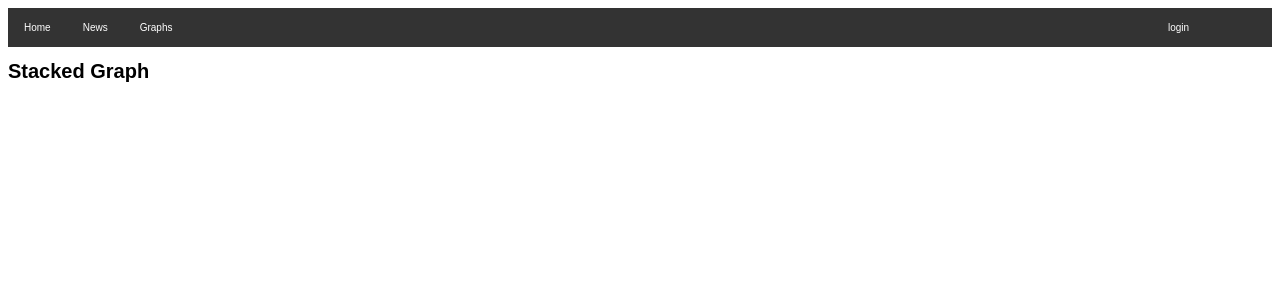
After one commit to Gilmardealcantara/Deza, a Flask app: page /graphs/stack in a window 1280 px wide. The commit adds this page. Shown: the top 300 px of the page. Run offline with Flask 2, Linux system fonts and the light colour scheme; data that the repository does not hold is empty; some libraries are stand-ins or nearby versions.

Commit message:
Add stacked graph.

```diff
--- /dev/null
+++ b/app/apps/graphs/templates/graphs/stack.html
@@ -0,0 +1,10 @@
+{% extends 'base.html' %}
+
+{% block body %}
+	<h1> Stacked Graph </h1>
+	<svg width="960" height="500"></svg>
+	<script src="//d3js.org/d3.v4.min.js"></script>
+	<script type="text/javascript" src="/static/js/stack.js"></script>
+	<link rel="stylesheet" type="text/css" href="/static/css/stack.css">
+
+{% endblock %}
--- a/app/apps/graphs/views.py
+++ b/app/apps/graphs/views.py
@@ -9,6 +9,10 @@ mod = Blueprint('graphs', __name__, template_folder='templates', url_prefix='/gr
 def area():
 	return render_template('graphs/area_chart.html')
 
+@mod.route('/stack')
+def stack():
+	return render_template('graphs/stack.html')
+
 
 @mod.route('/data')
 def data_servise():
--- /dev/null
+++ b/app/static/js/stack.js
@@ -0,0 +1,65 @@
+
+var svg = d3.select("svg"),
+    margin = {top: 20, right: 20, bottom: 30, left: 50},
+    width = svg.attr("width") - margin.left - margin.right,
+    height = svg.attr("height") - margin.top - margin.bottom;
+
+var parseDate = d3.timeParse("%Y %b %d");
+
+var x = d3.scaleTime().range([0, width]),
+    y = d3.scaleLinear().range([height, 0]),
+    z = d3.scaleOrdinal(d3.schemeCategory10);
+
+var stack = d3.stack();
+
+var area = d3.area()
+    .x(function(d, i) { return x(d.data.date); })
+    .y0(function(d) { return y(d[0]); })
+    .y1(function(d) { return y(d[1]); });
+
+var g = svg.append("g")
+    .attr("transform", "translate(" + margin.left + "," + margin.top + ")");
+
+d3.tsv("/graphs/data?graph=stack.tsv", type, function(error, data) {
+  if (error) throw error;
+
+  var keys = data.columns.slice(1);
+
+  x.domain(d3.extent(data, function(d) { return d.date; }));
+  z.domain(keys);
+  stack.keys(keys);
+
+  var layer = g.selectAll(".layer")
+    .data(stack(data))
+    .enter().append("g")
+      .attr("class", "layer");
+
+  layer.append("path")
+      .attr("class", "area")
+      .style("fill", function(d) { return z(d.key); })
+      .attr("d", area);
+
+  layer.filter(function(d) { return d[d.length - 1][1] - d[d.length - 1][0] > 0.01; })
+    .append("text")
+      .attr("x", width - 6)
+      .attr("y", function(d) { return y((d[d.length - 1][0] + d[d.length - 1][1]) / 2); })
+      .attr("dy", ".35em")
+      .style("font", "10px sans-serif")
+      .style("text-anchor", "end")
+      .text(function(d) { return d.key; });
+
+  g.append("g")
+      .attr("class", "axis axis--x")
+      .attr("transform", "translate(0," + height + ")")
+      .call(d3.axisBottom(x));
+
+  g.append("g")
+      .attr("class", "axis axis--y")
+      .call(d3.axisLeft(y).ticks(10, "%"));
+});
+
+function type(d, i, columns) {
+  d.date = parseDate(d.date);
+  for (var i = 1, n = columns.length; i < n; ++i) d[columns[i]] = d[columns[i]] / 100;
+  return d;
+}
--- a/app/templates/base.html
+++ b/app/templates/base.html
@@ -14,7 +14,7 @@
 	    <a href="#" class="dropbtn">Graphs</a>
 	    <div class="dropdown-content">
 	      <a href="/graphs/area_chart">Area Chart</a>
-	      <a href="#">Link 2</a>
+	      <a href="/graphs/stack">Stack</a>
 	      <a href="#">Link 3</a>
 	    </div>
 	  </li>
```
Also changed, not shown: 2 other files.
